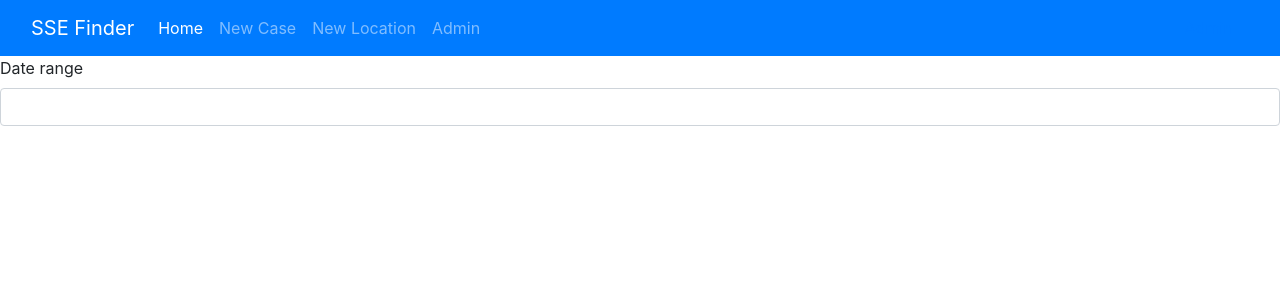
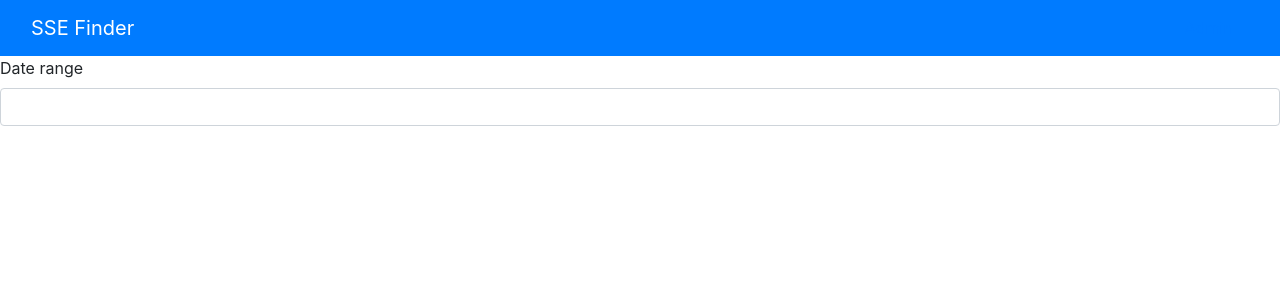
Before and after one commit to santiago-mooser/COMP3297, a Django app: page / in a window 1280 px wide. Shown: the top 300 px of the page. Run offline with Django 3.2, Linux system fonts and the light colour scheme; some libraries are stand-ins or nearby versions.

Commit message:
feat: custom navbar in each view

```diff
--- a/templates/base.html
+++ b/templates/base.html
@@ -37,18 +37,7 @@
             <div class="collapse navbar-collapse" id="navbarText">
 
                 <ul class="navbar-nav me-auto mb-2 mb-lg-0">
-                    <li class="nav-item">
-                        <a class="nav-link active" aria-current="page" href="#">Home</a>
-                    </li>
-                    <li class="nav-item">
-                        <a class="nav-link" href="#">New Case</a>
-                    </li>
-                    <li class="nav-item">
-                        <a class="nav-link" href="#">New Location</a>
-                    </li>
-                    <li class="d-flex nav-item">
-                        <a class="nav-link" href="#">Admin</a>
-                    </li>
+                    {% block navbar %}<!-- Navbar content block -->{% endblock %}
                 </ul>
 
             </div>
```
